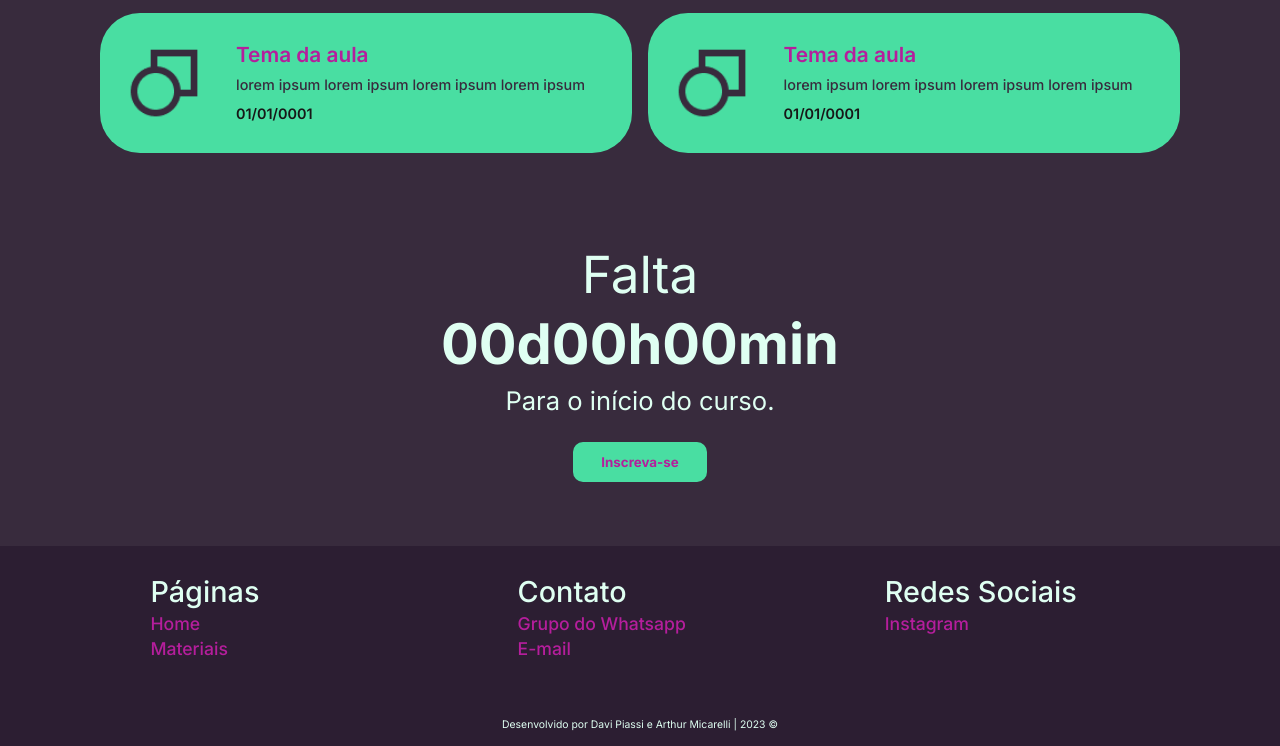
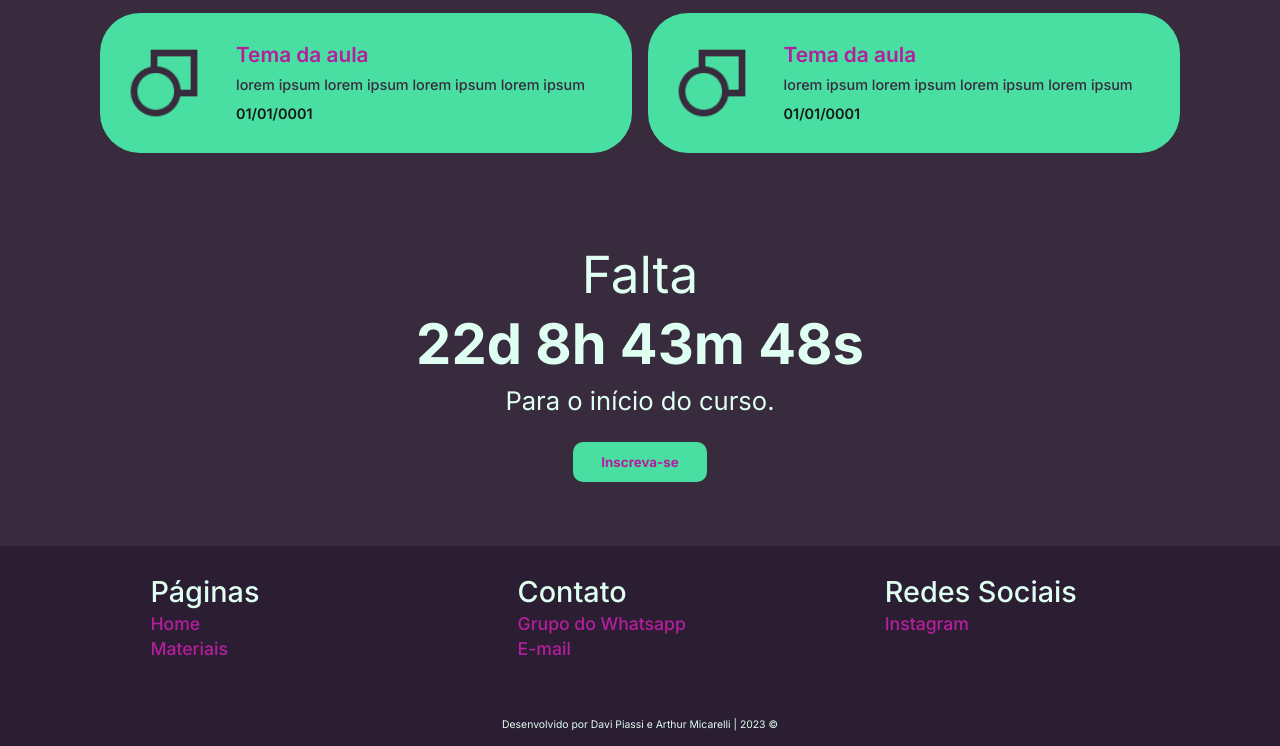
Before and after one commit to Davipiassi/autonomiaDigital, a plain HTML site: page index.html in a window 1280 px wide. Shown: the part 1513-2259 px from the top of the page. Drawn offline with Linux system fonts and the light colour scheme.

Commit message:
adding new version after making the countdown

```diff
--- a/index.html
+++ b/index.html
@@ -101,7 +101,7 @@
         </section>
         <section class="timer">
             <p class="timer__title">Falta</p>
-            <p class="timer__time">00d00h00min</p>
+            <p id="demo" class="timer__time"></p>
             <p class="timer__text">Para o início do curso.</p>
             <a href="https://chat.whatsapp.com/HaqZpPkELu1Cg6lTpTZLXX"><button>Inscreva-se</button></a>
         </section>
@@ -139,6 +139,6 @@
         <p>Desenvolvido por Davi Piassi e Arthur Micarelli | 2023 &copy;</p>
     </footer>
 
-    <script scr="main.js"></script>
+    <script src="main.js"></script>
 </body>
 </html>
--- a/main.js
+++ b/main.js
@@ -0,0 +1,28 @@
+// Set the date we're counting down to
+var countDownDate = new Date("Sep 30, 2023 10:00:00").getTime();
+
+// Update the count down every 1 second
+var x = setInterval(function() {
+
+  // Get today's date and time
+  var now = new Date().getTime();
+
+  // Find the distance between now and the count down date
+  var distance = countDownDate - now;
+
+  // Time calculations for days, hours, minutes and seconds
+  var days = Math.floor(distance / (1000 * 60 * 60 * 24));
+  var hours = Math.floor((distance % (1000 * 60 * 60 * 24)) / (1000 * 60 * 60));
+  var minutes = Math.floor((distance % (1000 * 60 * 60)) / (1000 * 60));
+  var seconds = Math.floor((distance % (1000 * 60)) / 1000);
+
+  // Display the result in the element with id="demo"
+  document.getElementById("demo").innerHTML = days + "d " + hours + "h "
+  + minutes + "m " + seconds + "s ";
+
+  // If the count down is finished, write some text
+  if (distance < 0) {
+    clearInterval(x);
+    document.getElementById("demo").innerHTML = "EXPIRED";
+  }
+}, 1000);
--- a/styles/main.css
+++ b/styles/main.css
@@ -100,7 +100,7 @@ button{
 
 .timer__time{
     color: var(--main-font-color);
-    font-size: 2.7rem;
+    font-size: 2.2rem;
     font-weight: 600;
 }
 
```
